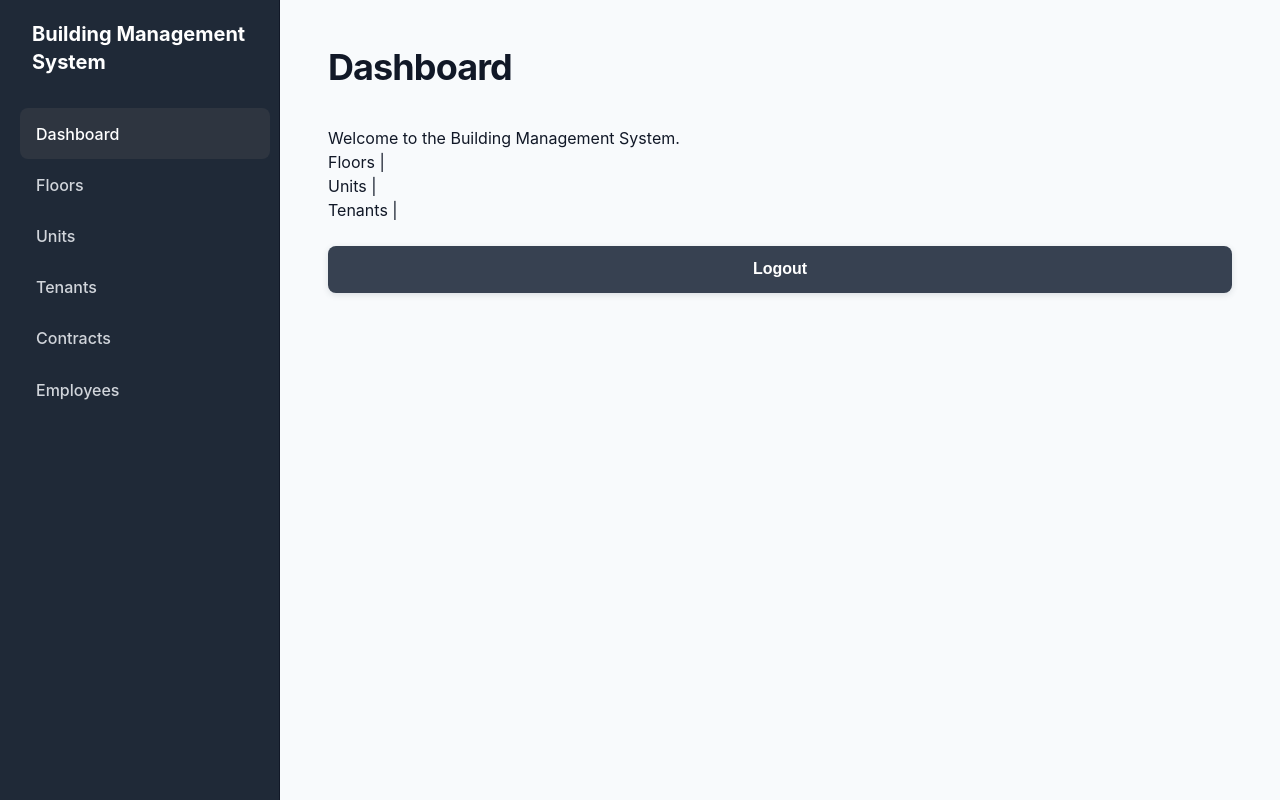
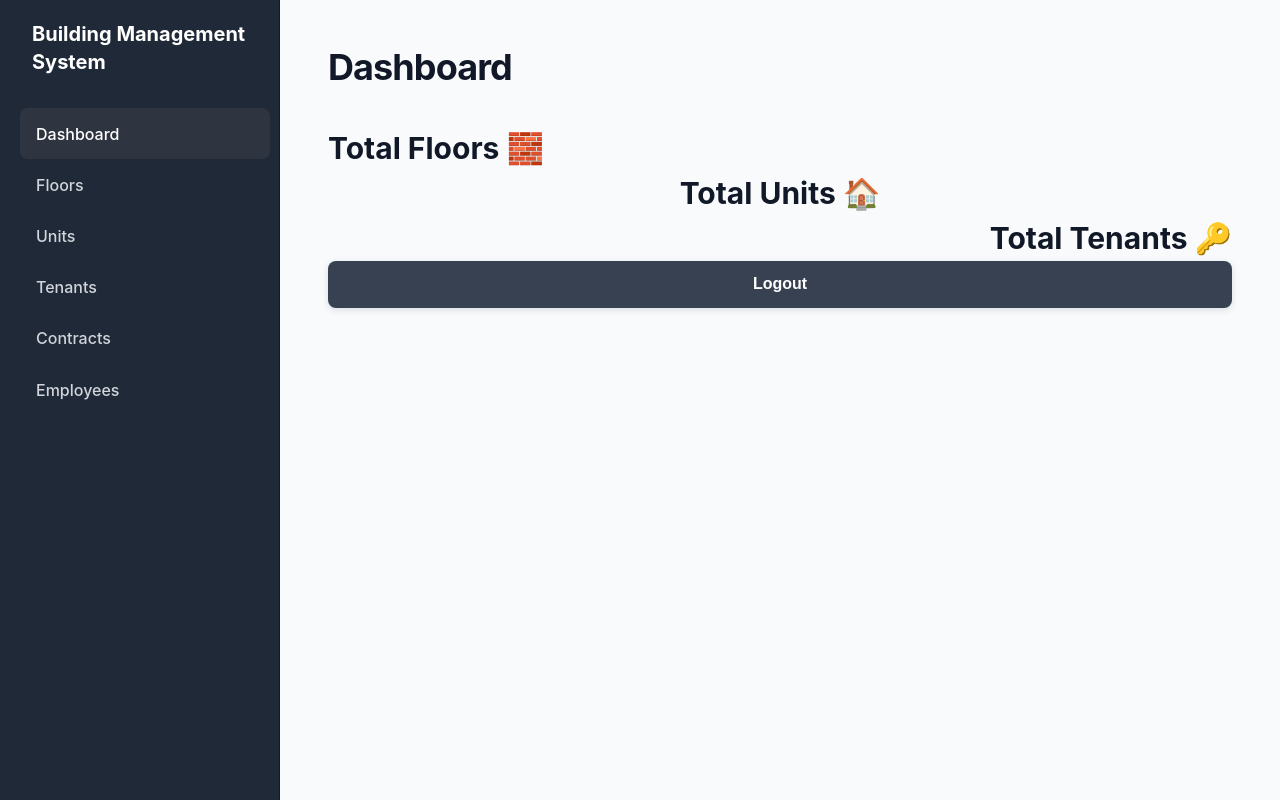
Before and after one commit to Abdulaziz5536/BMS, a React app in the folder frontend/: page /dashboard in a window 1280 px wide. Built offline with nearby package versions, Linux system fonts and the light colour scheme; no server answers; sample sign-in values are in the browser's storage; the HTML template or start-up script is replaced by a standard one.

Commit message:
dashboard

```diff
--- a/frontend/src/pages/Dashboard.jsx
+++ b/frontend/src/pages/Dashboard.jsx
@@ -30,11 +30,11 @@ export default function Dashboard() {
 
       <div className="main-content">
         <h1>Dashboard</h1>
-        <p>Welcome to the Building Management System.</p>
 
-        <div>Floors | {dashboard?.totalFloors}</div>
-        <div>Units | {dashboard?.totalUnits}</div>
-        <div>Tenants | {dashboard?.totalTenants}</div>
+
+        <div style={{display:"flex",justifyContent:"left",fontSize:30,fontWeight:"bolder"}}>Total Floors 🧱 {dashboard?.totalFloors}</div>
+        <div style={{display:"flex",justifyContent:"center",fontSize:30,fontWeight:"bolder"}}>Total Units 🏠 {dashboard?.totalUnits}</div>
+        <div style={{display:"flex",justifyContent:"right",fontSize:30,fontWeight:"bolder"}}>Total Tenants 🔑 {dashboard?.totalTenants}</div>
 
 
         <button className="logout-btn" onClick={logout}>
--- a/frontend/src/style.css
+++ b/frontend/src/style.css
@@ -312,7 +312,8 @@ button:disabled {
   font-size: 1rem;
   font-weight: 600;
   cursor: pointer;
-  margin-top: 1.5rem;
+
+
 }
 
 .logout-btn:hover {
```
